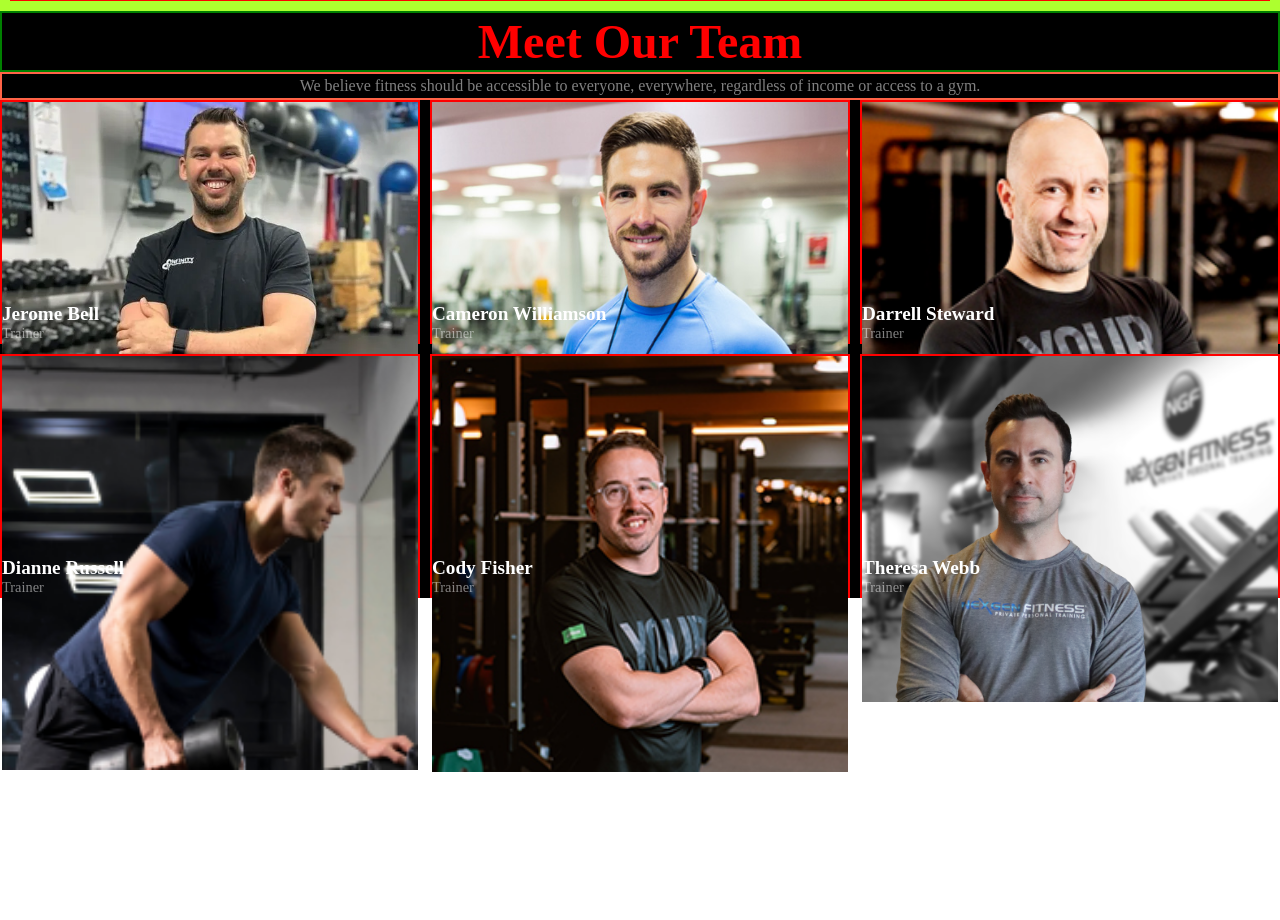
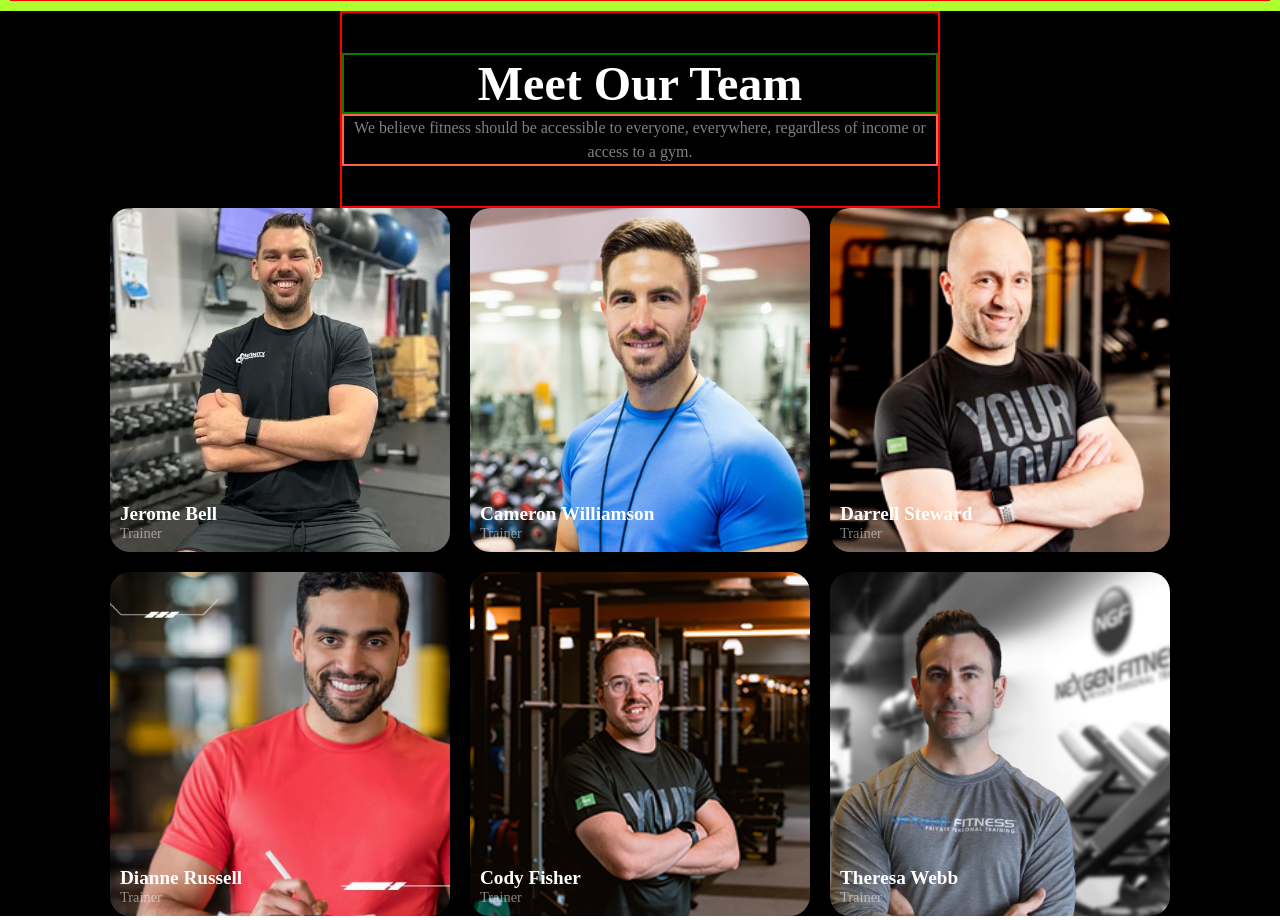
Before and after one commit to Ahmad496/Assignment2, a plain HTML site: page index.html in a window 1280 px wide. Shown: the part 2323-3243 px from the top of the page. Before the commit the page ends 3099 px from the top, so only its background shows below. Drawn offline with nearby package versions, Linux system fonts and the light colour scheme.

Commit message:
updated team section

```diff
--- a/index.html
+++ b/index.html
@@ -280,7 +280,7 @@
             </div>
             <div class="team-card">
               <div class="img-container">
-                <img src="images/image 4.png" alt="" />
+                <img src="images/trainer4.png" alt="" />
               </div>
               <div class="member-intro">
                 <h5 class="member-name">Dianne Russell</h5>
--- a/styles/style.css
+++ b/styles/style.css
@@ -443,12 +443,20 @@ select {
 .section-4 {
   background-color: #000000;
 }
+.team-text {
+  max-width: 600px;
+  text-align: center;
+  border: 2px solid red;
+  display: flex;
+  flex-direction: column;
+  margin: 0 auto;
+  padding: 40px 0px;
+}
 .team-title {
   color: #fff;
   font-size: 3rem;
   font-weight: 900;
   line-height: 120%;
-  color: red;
   border: 2px solid green;
   text-align: center;
 }
@@ -462,28 +470,29 @@ select {
 }
 .team-card {
   position: relative;
-  border: 2px solid red;
+  /* border: 2px solid red; */
 }
-/* .team-card img {
+.team-card img {
   width: 100%;
   border-radius: 20px;
-} */
+}
 .img-container {
-  height: 200px;
+  height: 100%;
 }
 .img-container img {
   object-fit: cover;
   width: 100%;
+  height: 100%;
 }
 .team-member-pic {
-  /* max-width: 1060px; */
-  /* margin: 0 auto; */
+  max-width: 1060px;
+  margin: 0 auto;
   display: grid;
   grid-template-columns: repeat(3, 1fr);
-  gap: 10px;
+  gap: 20px;
 }
 .member-intro {
-  /* position: absolute; */
+  position: absolute;
   left: 10px;
   bottom: 10px;
 }
@@ -558,4 +567,7 @@ select {
   .form-section {
     gap: 30px;
   }
+  .team-member-pic {
+    grid-template-columns: 1fr;
+  }
 }
```
